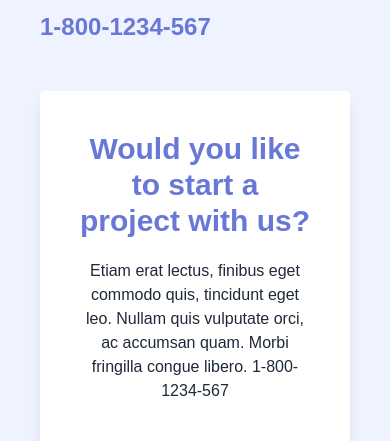
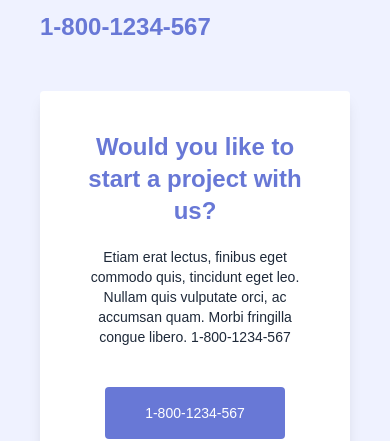
Before and after one commit to habibapanna/home-digital-agency-client, a React (Vite) app: page /Contact in a window 390 px wide. Shown: the part 2400-2841 px from the top of the page. Built offline with nearby package versions, Linux system fonts and the light colour scheme.

Commit message:
styles updated

```diff
--- a/src/components/Banner1/Banner1.jsx
+++ b/src/components/Banner1/Banner1.jsx
@@ -5,7 +5,7 @@ const Banner1 = () => {
         <div>
         <div className="hero min-h-[400px]">
   <div className="text-center">
-    <div className="max-w-2xl">
+    <div className="max-w-xl md:max-w-2xl">
       <h1 className="text-4xl md:text-5xl font-bold">Services</h1>
       <h2 className='text-xl md:text-2xl font-bold mt-10'>We provide a wide range of Services</h2>
       <p className="py-6 md:text-lg">
--- a/src/components/Banner2/Banner2.jsx
+++ b/src/components/Banner2/Banner2.jsx
@@ -5,10 +5,10 @@ const Banner2 = () => {
     return (
         <div>
             <div className="hero min-h-[400px] relative flex justify-center items-center text-center mb-10">
-                <div className="max-w-2xl">
+                <div className="max-w-xl md:max-w-2xl">
                     <h1 className="text-4xl md:text-5xl font-bold">About Us</h1>
                     <h2 className='text-xl md:text-2xl font-bold mt-8'>Welcome to The Digital Agency</h2>
-                    <p className="py-6 md:text-lg">
+                    <p className="py-6 md:text-lg ">
                         Lorem ipsum dolor sit amet, consectetuer adipiscing elit. Suspendisse et justo. Praesent mattis commodo augue. Aliquam ornare hendrerit augue.
                     </p>
                 </div>
--- a/src/components/Banner3/Banner3.jsx
+++ b/src/components/Banner3/Banner3.jsx
@@ -5,7 +5,7 @@ const Banner3 = () => {
         <div className='relative'>
             <div className="hero min-h-[400px]">
   <div className="text-center">
-    <div className="max-w-2xl">
+    <div className="max-w-xl md:max-w-2xl">
       <h1 className="text-4xl md:text-5xl font-bold">Contact Us</h1>
       <h2 className='text-xl md:text-2xl font-bold mt-10'>Welcome to The Digital Agency</h2>
       <p className="py-6 md:text-lg">
--- a/src/pages/About/About.jsx
+++ b/src/pages/About/About.jsx
@@ -32,7 +32,7 @@ const About = () => {
            <div className='mx-auto max-w-5xl flex flex-col gap-10 md:flex-row bg-white rounded p-10 items-center justify-between shadow-lg'>
            <div className='md:w-2/3 text-center md:text-left'>
         <h3 className='text-2xl md:text-3xl text-[#6878d6] font-bold mb-5'>Would you like to start a project with us?</h3>
-        <p className='text-gray-700'>Etiam erat lectus, finibus eget commodo quis, tincidunt eget leo. Nullam quis vulputate orci, ac accumsan quam. Morbi fringilla congue libero.
+        <p className='text-gray-700 text-sm md:text-lg'>Etiam erat lectus, finibus eget commodo quis, tincidunt eget leo. Nullam quis vulputate orci, ac accumsan quam. Morbi fringilla congue libero.
         1-800-1234-567</p>
             </div>
             <div className=''>
--- a/src/pages/Contact/Contact.jsx
+++ b/src/pages/Contact/Contact.jsx
@@ -33,8 +33,8 @@ const Contact = () => {
             <div className='bg-[#eff2ff] pt-12 pb-8 md:pb-12'>
            <div className='mx-auto max-w-5xl flex flex-col gap-10 md:flex-row bg-white rounded p-10 items-center justify-between shadow-lg'>
            <div className='md:w-2/3 text-center md:text-left'>
-        <h3 className='text-3xl text-[#6878d6] font-bold mb-5'>Would you like to start a project with us?</h3>
-        <p className='text-gray-800'>Etiam erat lectus, finibus eget commodo quis, tincidunt eget leo. Nullam quis vulputate orci, ac accumsan quam. Morbi fringilla congue libero.
+        <h3 className='text-2xl md:text-3xl text-[#6878d6] font-bold mb-5'>Would you like to start a project with us?</h3>
+        <p className='text-gray-800 text-sm md:text-lg'>Etiam erat lectus, finibus eget commodo quis, tincidunt eget leo. Nullam quis vulputate orci, ac accumsan quam. Morbi fringilla congue libero.
         1-800-1234-567</p>
             </div>
             <div className=''>
```
